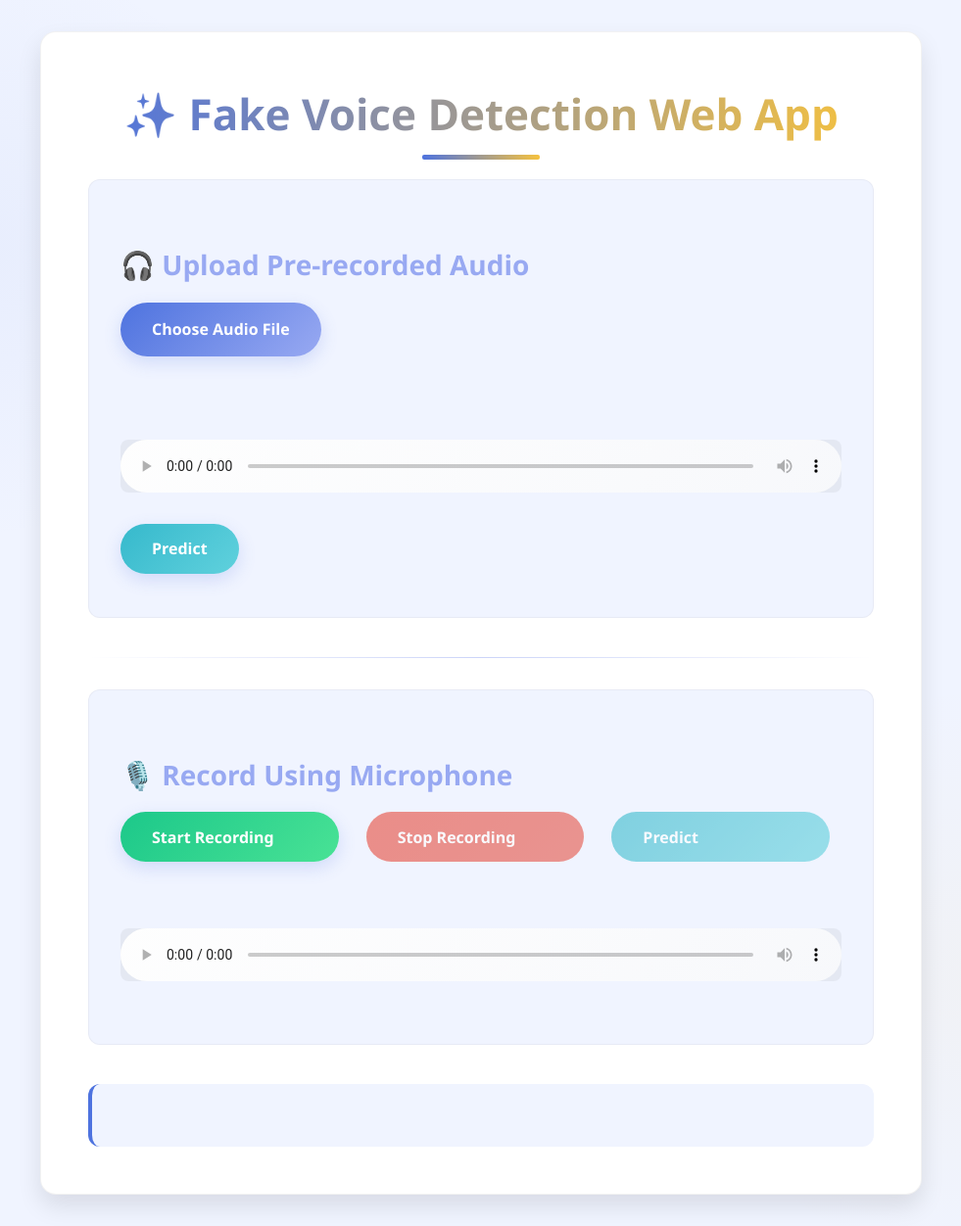
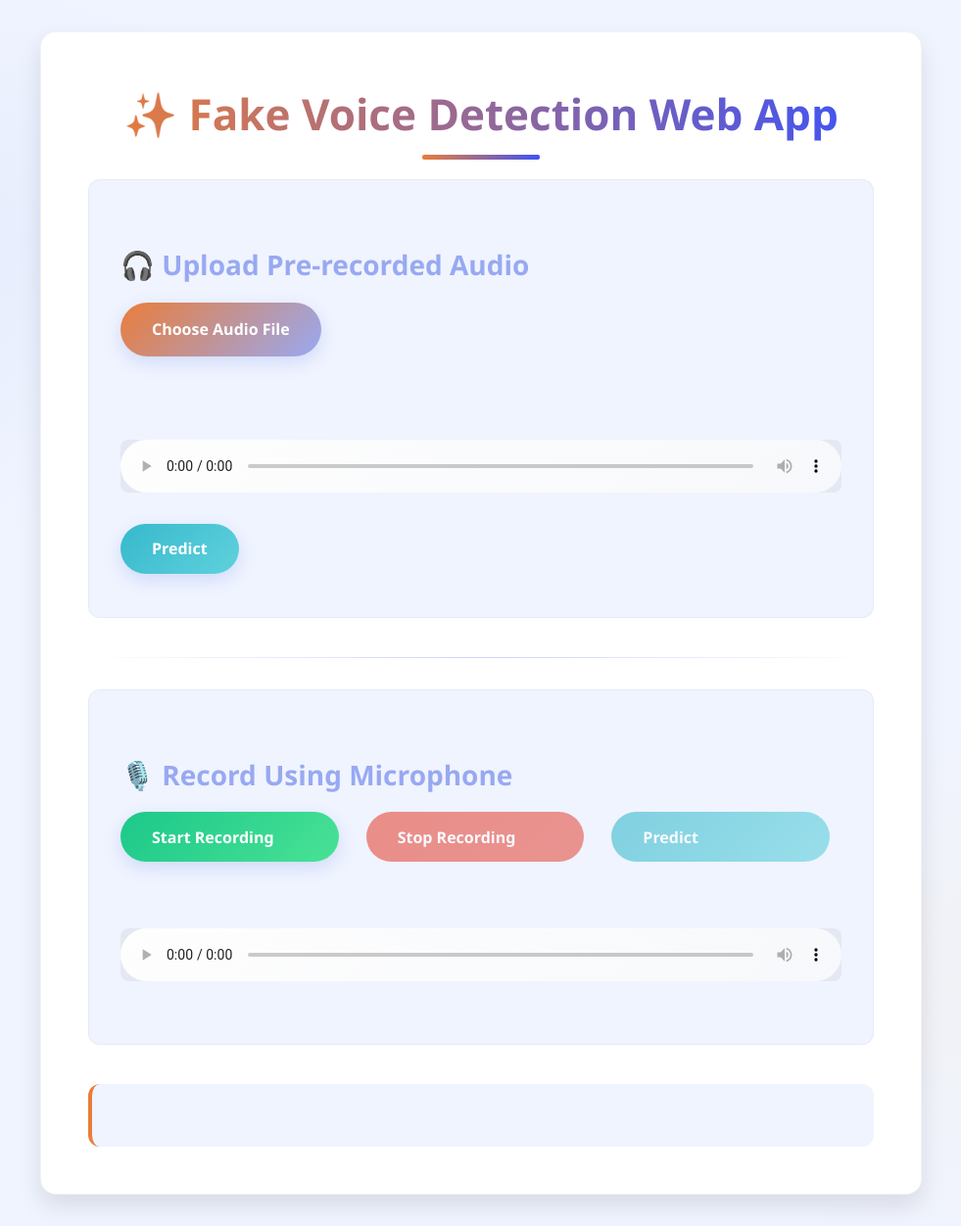
Before and after one commit to HariharanAI183/DeepFake-Audio-Detection, a Flask app: page / in a window 1280 px wide. Shown: the whole page at 98% size, without its empty margins (149-1130 px from the left). Run offline with Flask 3, Linux system fonts and the light colour scheme.

```diff
--- a/static/style.css
+++ b/static/style.css
@@ -1,8 +1,7 @@
-/* ===== Base Styles (Light Mode) ===== */
 :root {
-  --primary: #4e73df;
+  --primary: #ea7d3a;
   --primary-light: #98a9f2;
-  --accent: #f6c23e;
+  --accent: #3e53f6;
   --dark-text: #2c3e50;
   --muted-text: #6c757d;
   --background: #ffffff;
@@ -35,7 +34,6 @@ body {
     radial-gradient(circle at 90% 80%, rgba(246, 194, 62, 0.05) 0%, transparent 20%);
 }
 
-/* ===== Container & Typography ===== */
 .container {
   width: 100%;
   max-width: 900px;
@@ -84,7 +82,6 @@ h2 {
   gap: 0.75rem;
 }
 
-/* ===== Sections & Cards ===== */
 section {
   background: var(--surface);
   border-radius: 12px;
@@ -106,7 +103,6 @@ hr {
   margin: 2rem 0;
 }
 
-/* ===== Buttons ===== */
 button {
   background: linear-gradient(135deg, var(--primary), var(--primary-light));
   color: white;
@@ -141,7 +137,6 @@ button:disabled {
 #stopBtn  { background: linear-gradient(135deg, var(--danger), #e55447); }
 #predictBtn, #uploadBtn { background: linear-gradient(135deg, var(--info), #60d1dd); }
 
-/* ===== File Upload ===== */
 .file-upload-container { margin-bottom: 2rem; }
 
 .file-upload-label {
@@ -169,7 +164,6 @@ button:disabled {
   font-style: italic;
 }
 
-/* ===== Audio Players ===== */
 audio {
   width: 100%;
   margin: 1.5rem 0;
@@ -187,7 +181,6 @@ audio::-webkit-media-controls-panel {
   border-radius: 8px;
 }
 
-/* ===== Result Display ===== */
 #result {
   margin-top: 2.5rem;
   padding: 2rem;
@@ -200,7 +193,6 @@ audio::-webkit-media-controls-panel {
   animation: fadeIn 0.5s ease-out;
 }
 
-/* ===== Recorder Controls ===== */
 .rec-controls {
   display: grid;
   grid-template-columns: repeat(auto-fit, minmax(120px, 1fr));
@@ -208,7 +200,6 @@ audio::-webkit-media-controls-panel {
   margin-bottom: 2rem;
 }
 
-/* ===== Responsive Design ===== */
 @media (max-width: 768px) {
   .container { padding: 2rem; }
   h1 { font-size: 2.25rem; }
@@ -216,7 +207,6 @@ audio::-webkit-media-controls-panel {
   button { padding: 0.8rem 1.8rem; font-size: 0.9rem; }
 }
 
-/* ===== Utility & Animations ===== */
 .loading { animation: pulse 1.5s infinite ease-in-out; }
 
 @keyframes pulse {
@@ -225,5 +215,4 @@ audio::-webkit-media-controls-panel {
   100% { opacity: 0.6; }
 }
 
-/* ===== Accessibility ===== */
 [aria-live="polite"] { min-height: 1.5em; }
```
